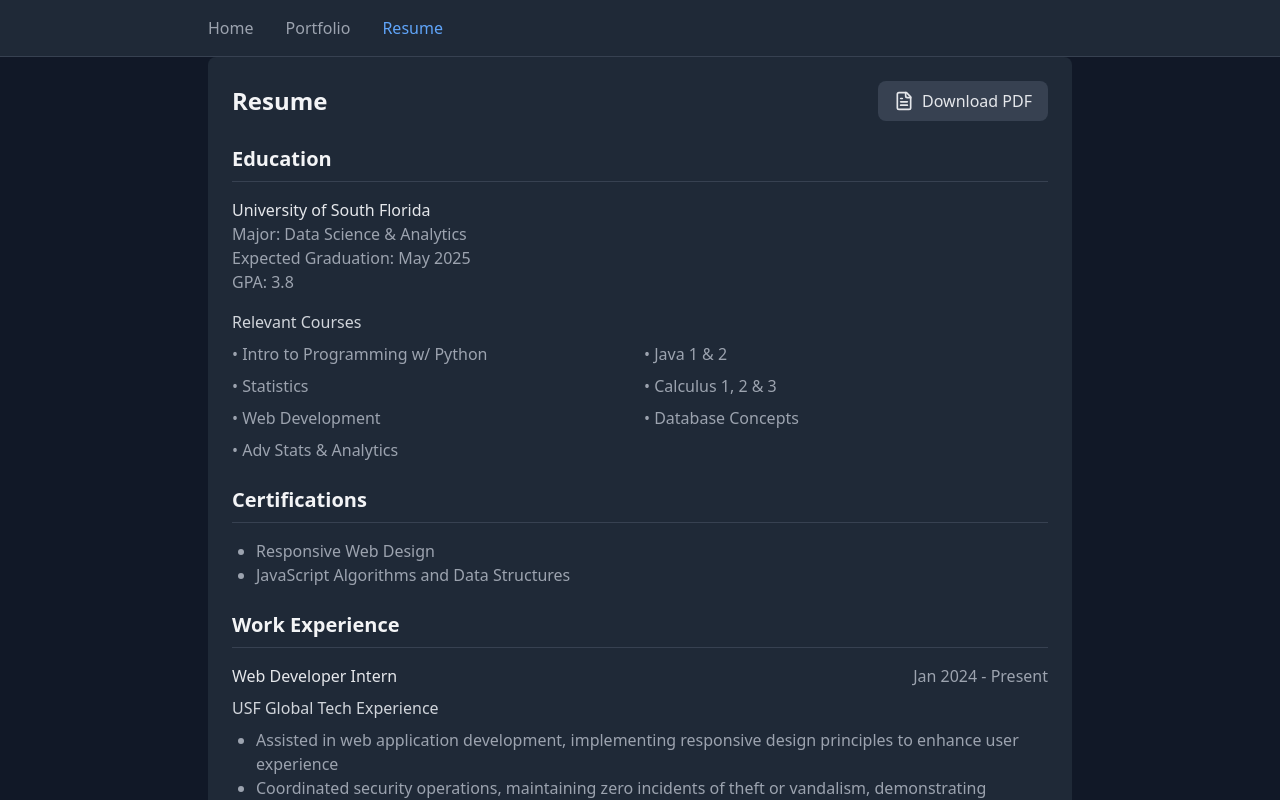
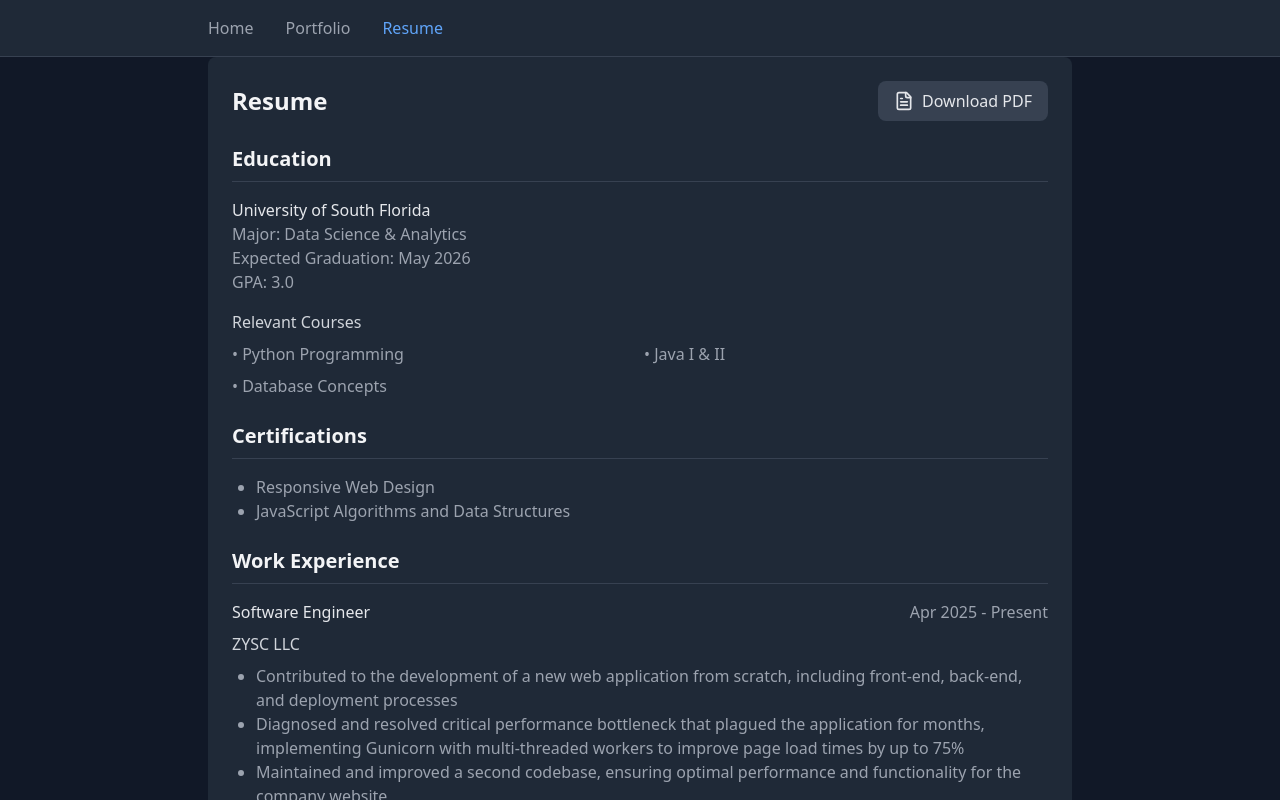
Before and after one commit to AaronM0710/portfolio-website, a React (Vite) app: page / in a window 1280 px wide. Both pictures are taken after a click on the button "Resume". Shown: the top 800 px of the page. Built offline with nearby package versions, Linux system fonts and the light colour scheme.

Commit message:
Update resume: graduation date, GPA, courses, work history, and skills

```diff
--- a/src/App.jsx
+++ b/src/App.jsx
@@ -135,19 +135,15 @@ const App = () => {
         <div>
           <h4 className="font-medium text-gray-200">University of South Florida</h4>
           <p className="text-gray-400">Major: Data Science & Analytics</p>
-          <p className="text-gray-400">Expected Graduation: May 2025</p>
-          <p className="text-gray-400">GPA: 3.8</p>
+          <p className="text-gray-400">Expected Graduation: May 2026</p>
+          <p className="text-gray-400">GPA: 3.0</p>
 
           <div className="mt-4">
             <h5 className="text-gray-300 font-medium">Relevant Courses</h5>
             <ul className="grid grid-cols-2 gap-2 mt-2 text-gray-400">
-              <li>• Intro to Programming w/ Python</li>
-              <li>• Java 1 & 2</li>
-              <li>• Statistics</li>
-              <li>• Calculus 1, 2 & 3</li>
-              <li>• Web Development</li>
+              <li>• Python Programming</li>
+              <li>• Java I & II</li>
               <li>• Database Concepts</li>
-              <li>• Adv Stats & Analytics</li>
             </ul>
           </div>
         </div>
@@ -166,24 +162,55 @@ const App = () => {
       <section className="space-y-4">
         <h3 className="text-xl font-semibold text-gray-100 border-b border-gray-700 pb-2">Work Experience</h3>
 
+        {/* Software Engineer - ZYSC LLC */}
+        <div className="space-y-2">
+          <div className="flex justify-between">
+            <h4 className="font-medium text-gray-200">Software Engineer</h4>
+            <p className="text-gray-400">Apr 2025 - Present</p>
+          </div>
+          <p className="text-gray-300">ZYSC LLC</p>
+          <ul className="list-disc ml-6 text-gray-400">
+            <li>Contributed to the development of a new web application from scratch, including front-end, back-end, and deployment processes</li>
+            <li>Diagnosed and resolved critical performance bottleneck that plagued the application for months, implementing Gunicorn with multi-threaded workers to improve page load times by up to 75%</li>
+            <li>Maintained and improved a second codebase, ensuring optimal performance and functionality for the company website</li>
+            <li>Collaborated closely with a back-end team on API integrations and data flow, and with the marketing team to implement new features and user-facing updates</li>
+          </ul>
+        </div>
+
+        {/* Security Officer - Tampa General */}
+        <div className="space-y-2">
+          <div className="flex justify-between">
+            <h4 className="font-medium text-gray-200">Security Officer</h4>
+            <p className="text-gray-400">Oct 2024 - Apr 2025</p>
+          </div>
+          <p className="text-gray-300">Tampa General Hospital</p>
+          <ul className="list-disc ml-6 text-gray-400">
+            <li>Conducted weapon screenings and maintained a secure environment through regular patrols, both on foot inside the facility and in a vehicle around the premises</li>
+            <li>Responded to emergency situations, including Code Grey and other critical alerts, demonstrating the ability to remain calm and decisive under pressure</li>
+            <li>Maintained a high level of situational awareness to ensure the safety of staff, patients, and visitors</li>
+          </ul>
+        </div>
+
         {/* Web Developer Intern */}
         <div className="space-y-2">
           <div className="flex justify-between">
             <h4 className="font-medium text-gray-200">Web Developer Intern</h4>
-            <p className="text-gray-400">Jan 2024 - Present</p>
+            <p className="text-gray-400">Jan 2024 - May 2024</p>
           </div>
           <p className="text-gray-300">USF Global Tech Experience</p>
           <ul className="list-disc ml-6 text-gray-400">
-            <li>Assisted in web application development, implementing responsive design principles to enhance user experience</li>
-            <li>Coordinated security operations, maintaining zero incidents of theft or vandalism, demonstrating reliability and attention to detail</li>
+            <li>Developed responsive websites in a collaborative team environment using HTML, CSS, JavaScript, Bootstrap, and Tailwind CSS</li>
+            <li>Built user-friendly web interfaces that display correctly across multiple devices and screen sizes</li>
+            <li>Implemented responsive design principles to ensure optimal viewing experience across desktop and mobile platforms</li>
+            <li>Applied version control systems and collaborative development workflows to meet project deadlines</li>
           </ul>
         </div>
 
-        {/* Bouncer */}
+        {/* Bouncer / Armed Security */}
         <div className="space-y-2">
           <div className="flex justify-between">
-            <h4 className="font-medium text-gray-200">Bouncer</h4>
-            <p className="text-gray-400">Sep 2022 - Present</p>
+            <h4 className="font-medium text-gray-200">Bouncer / Armed Security Officer</h4>
+            <p className="text-gray-400">Sep 2022 - Jul 2024</p>
           </div>
           <p className="text-gray-300">Gulf Coast Security Services</p>
           <ul className="list-disc ml-6 text-gray-400">
@@ -202,7 +229,7 @@ const App = () => {
           </div>
           <p className="text-gray-300">City of Clearwater</p>
           <ul className="list-disc ml-6 text-gray-400">
-            <li>Taught hundreds of kids how to swim and performer lifesaving water rescues</li>
+            <li>Taught hundreds of kids how to swim and performed lifesaving water rescues</li>
             <li>Trained and supervised new lifeguards, ensuring they followed all safety protocols and procedures</li>
             <li>Conducted routine pool maintenance tasks, including chemical testing and cleaning</li>
             <li>Reduced the number of pool related incidents by 25%</li>
@@ -214,7 +241,7 @@ const App = () => {
       <section className="space-y-4">
         <h3 className="text-xl font-semibold text-gray-100 border-b border-gray-700 pb-2">Skills</h3>
         <div className="flex flex-wrap gap-2">
-          {["Python", "R", "SQL", "Data Visualization (Tableau, Excel)", "Java", "HTML", "CSS", "JavaScript", "Git & Github", "React", "Redux", "Bootstrap"].map((skill, index) => (
+          {["Python", "R", "SQL", "Java", "HTML", "CSS", "JavaScript", "TypeScript", "React", "Redux", "Bootstrap", "Tailwind CSS", "Git", "GitHub", "Tableau", "Excel", "Data Visualization", "Database Management", "RESTful APIs", "Responsive Web Design", "Full-Stack Development", "API Integration", "Statistical Analysis"].map((skill, index) => (
             <span key={index} className="bg-gray-700 px-3 py-1 rounded-full text-sm text-gray-300">
               {skill}
             </span>
```
